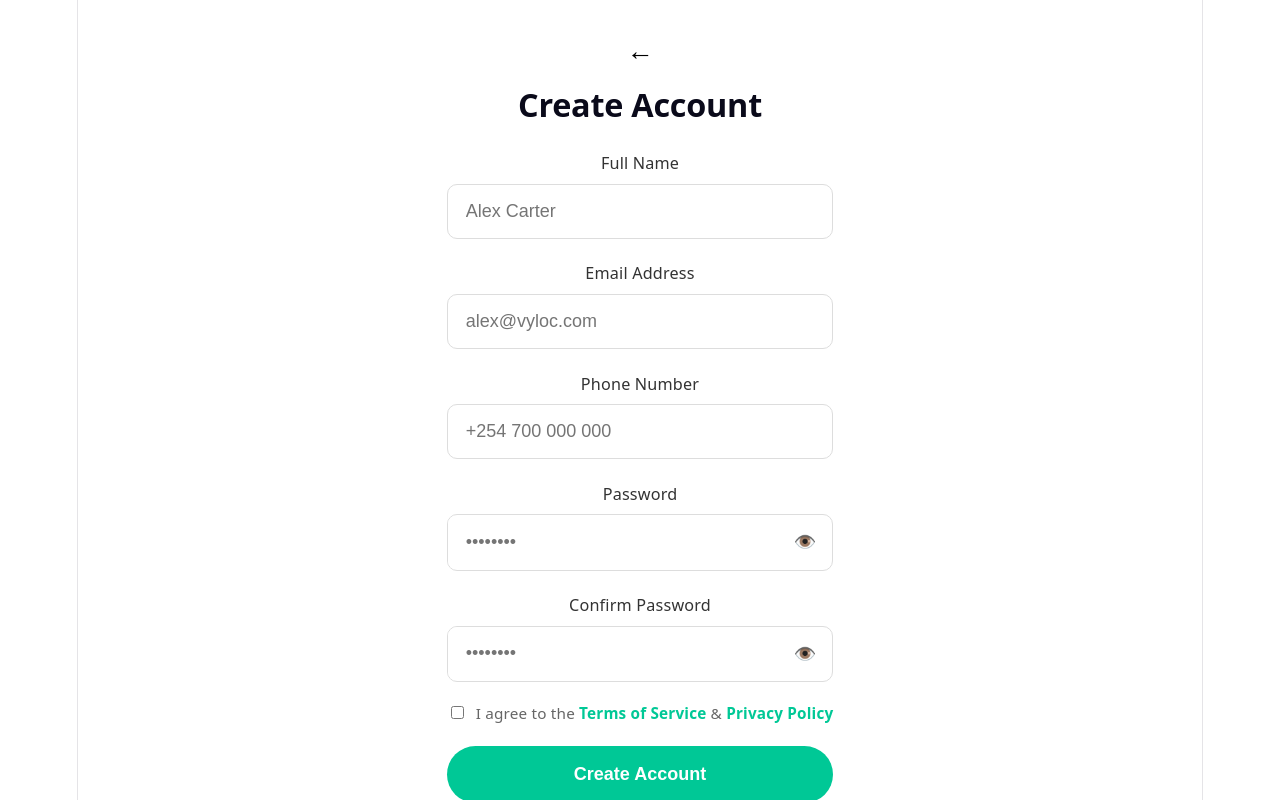
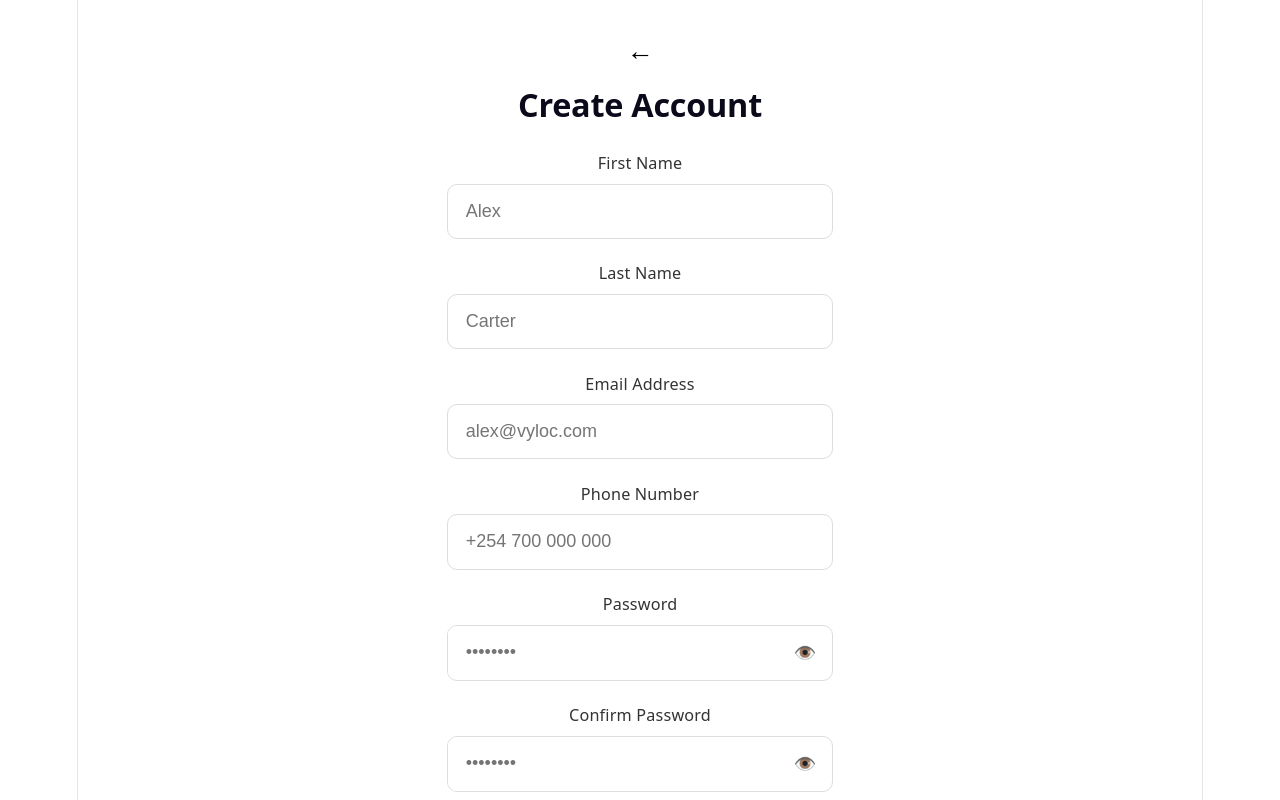
Before and after one commit to Goddii/Money-Transfer-App, a React (Vite) app: page /register in a window 1280 px wide. Shown: the top 800 px of the page. Built offline with nearby package versions, Linux system fonts and the light colour scheme; no server answers.

Commit message:
fix: add lastname state

```diff
--- a/src/pages/Register/Register.jsx
+++ b/src/pages/Register/Register.jsx
@@ -4,6 +4,7 @@ import api from '../../utils/api'
 
 function Register() {
   const [firstName, setFirstName] = useState('')
+  const [lastName, setLastName] = useState('')
   const [email, setEmail] = useState('')
   const [phone, setPhone] = useState('')
   const [password, setPassword] = useState('')
@@ -46,8 +47,12 @@ function Register() {
       {error && <p style={styles.error}>{error}</p>}
       <form onSubmit={handleSubmit} style={styles.form}>
         <div style={styles.inputGroup}>
-          <label style={styles.label}>Full Name</label>
-          <input type="text" value={firstName} onChange={e => setFirstName(e.target.value)} placeholder="Alex Carter" style={styles.input} required />
+          <label style={styles.label}>First Name</label>
+          <input type="text" value={firstName} onChange={e => setFirstName(e.target.value)} placeholder="Alex" style={styles.input} required />
+        </div>
+        <div style={styles.inputGroup}>
+          <label style={styles.label}>Last Name</label>
+          <input type="text" value={lastName} onChange={e => setLastName(e.target.value)} placeholder="Carter" style={styles.input} required />
         </div>
         <div style={styles.inputGroup}>
           <label style={styles.label}>Email Address</label>
```
